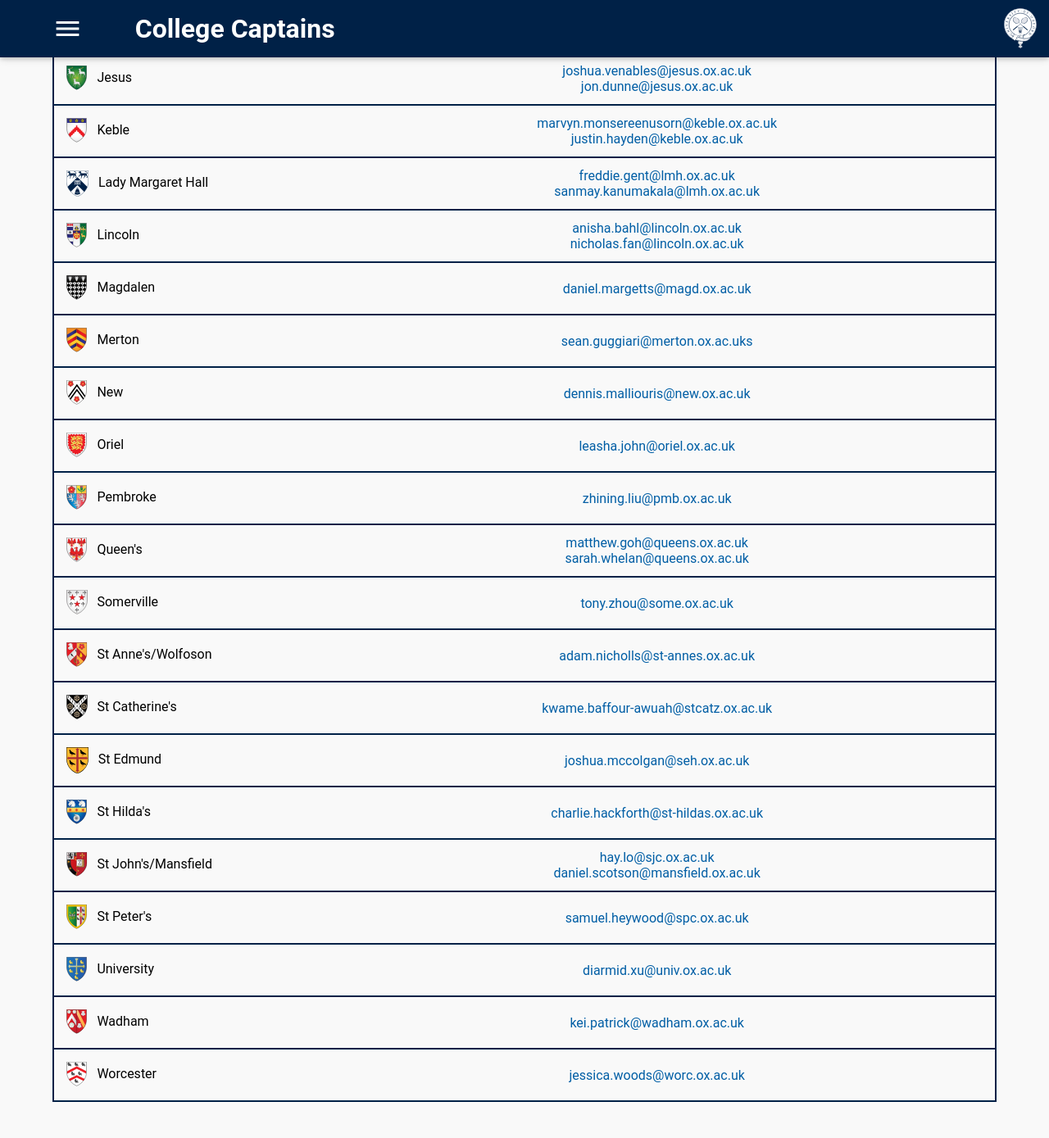
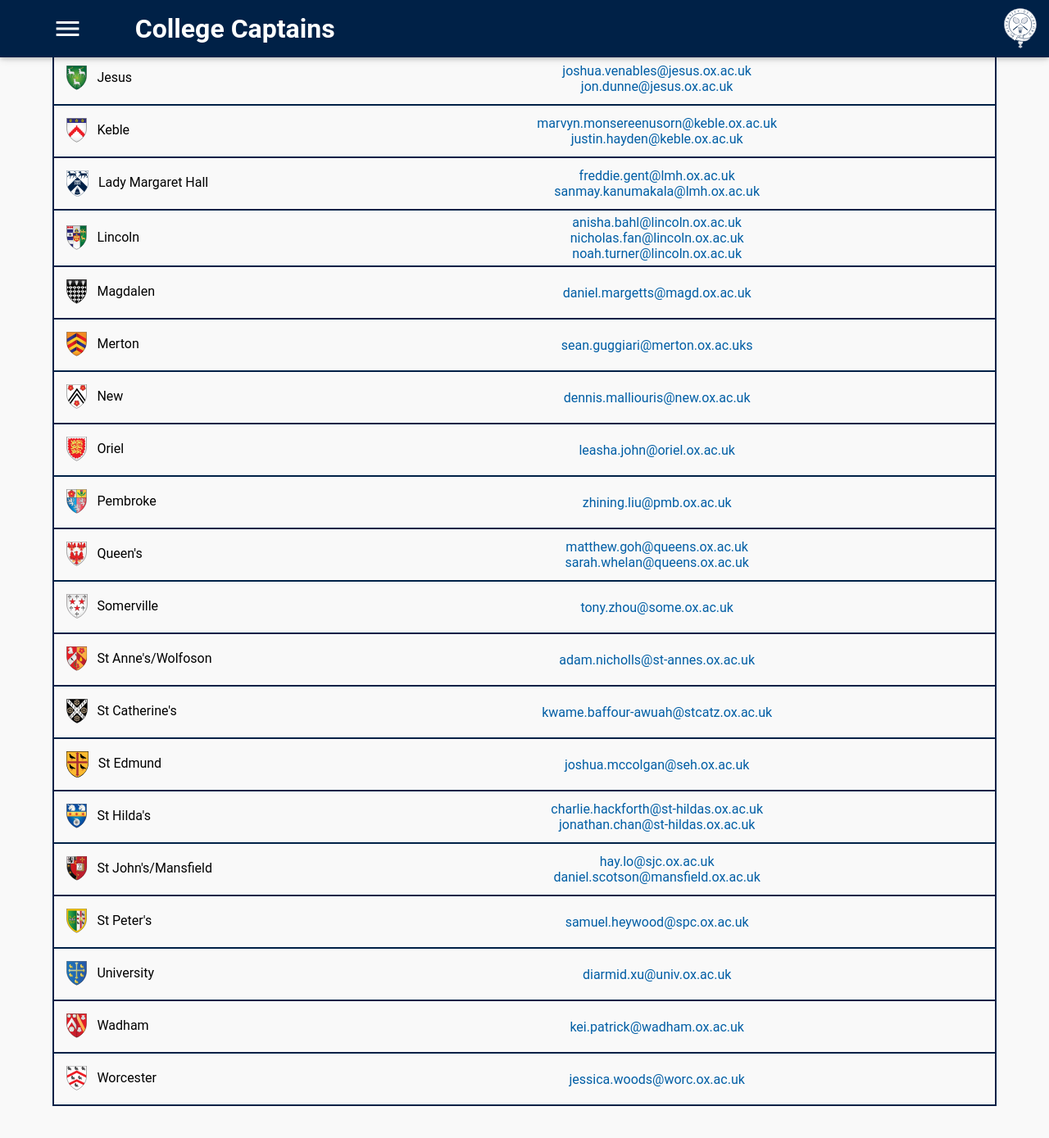
Before and after one commit to OUBaC/OUBaC.github.io, a Jekyll site: the page built from college-captains.html, in a window 1280 px wide and 1400 px high, scrolled down 478 px. Shown: the top 1389 px of the window at 82% size. Built offline with Jekyll 4.4.1, drawn with Linux system fonts in a browser that asks for light colours.

Commit message:
Updated the college captains.

```diff
--- a/college-captains.html
+++ b/college-captains.html
@@ -40,6 +40,7 @@
    Captains:
    - anisha.bahl@lincoln.ox.ac.uk
    - nicholas.fan@lincoln.ox.ac.uk
+   - noah.turner@lincoln.ox.ac.uk
  - College: Magdalen
    img: magdalen
    Captain: daniel.margetts@magd.ox.ac.uk
@@ -75,7 +76,9 @@
    Captain: joshua.mccolgan@seh.ox.ac.uk
  - College: St Hilda&apos;s
    img: st-hildas
-   Captain: charlie.hackforth@st-hildas.ox.ac.uk
+   Captains:
+    - charlie.hackforth@st-hildas.ox.ac.uk
+    - jonathan.chan@st-hildas.ox.ac.uk
  - College: St John's/Mansfield
    img: st-johns
    img2: mansfield
```
